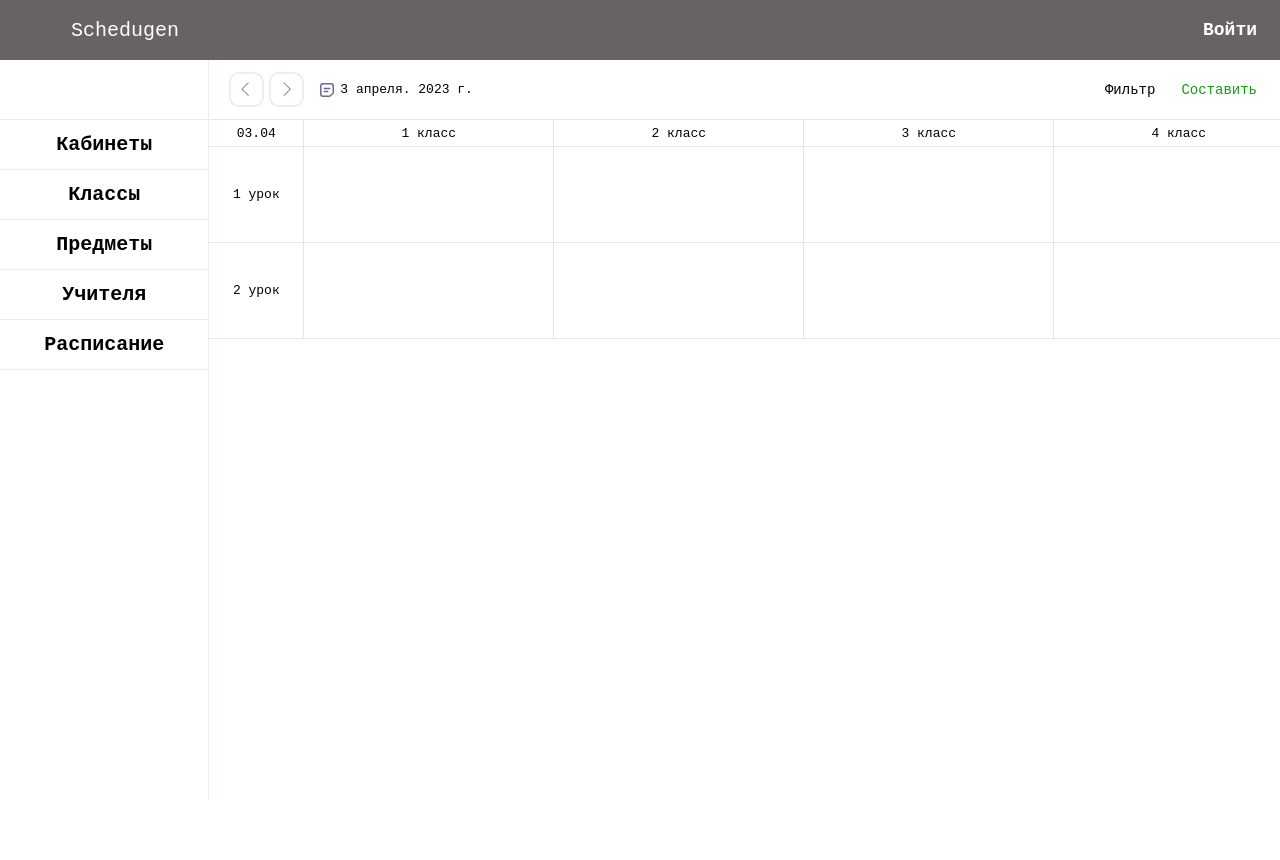
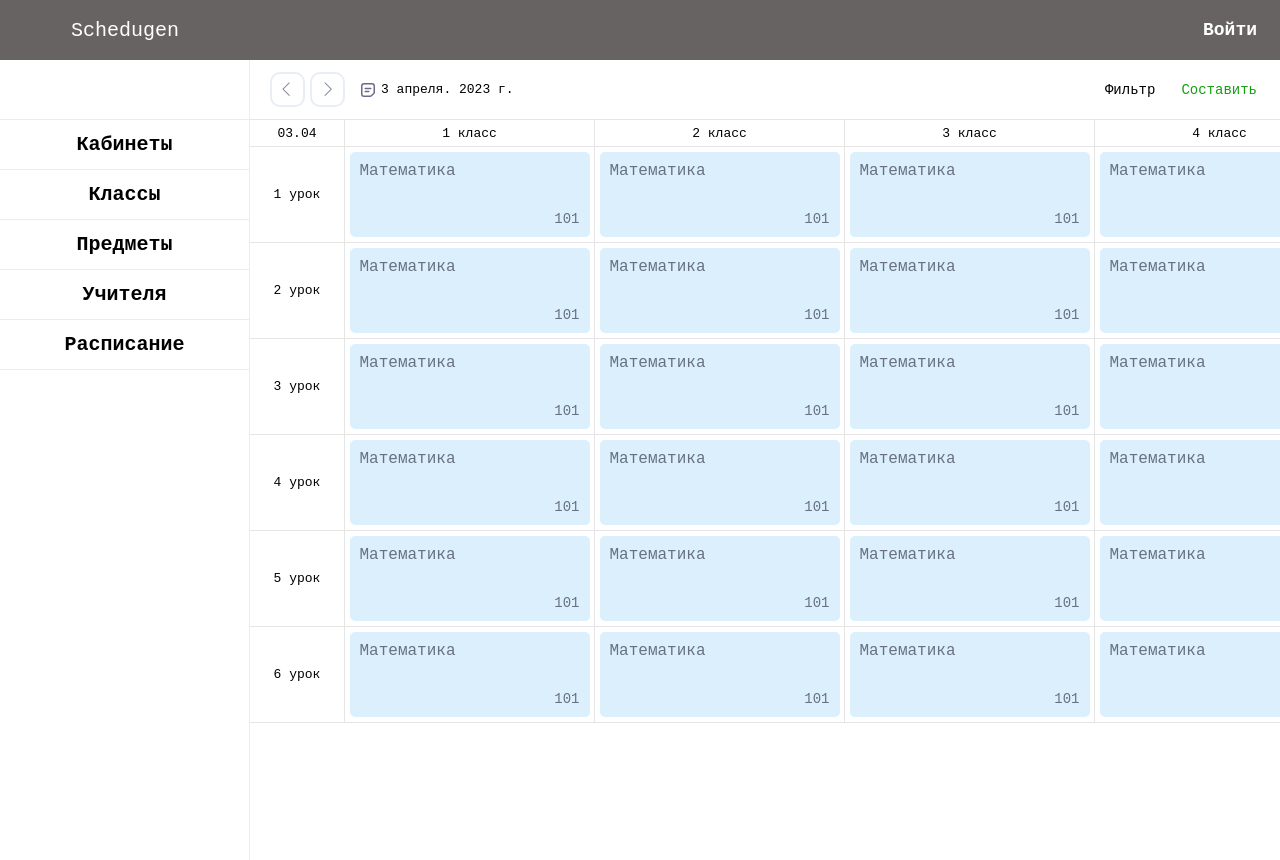
Before and after one commit to SayWas/SchedugenFront, a Vue app: page /schedule in a window 1280 px wide. Before the commit the page ends 800 px from the top, so only its background shows below. Built offline with nearby package versions, Linux system fonts and the light colour scheme.

Commit message:
Schedule styles are fixed

```diff
--- a/src/App.vue
+++ b/src/App.vue
@@ -14,9 +14,12 @@ import NavigationBar from "@/components/NavigationBar.vue";
 </template>
 
 <style scoped>
-.body{
+.body {
     display: flex;
+    /*display: grid;*/
+    /*grid-template-columns: 250px auto;*/
 }
+
 /*header {*/
 /*  line-height: 1.5;*/
 /*  max-height: 100vh;*/
--- a/src/components/NavigationBar.vue
+++ b/src/components/NavigationBar.vue
@@ -17,17 +17,11 @@ export default {
 
 <style scoped>
 .sidebar{
-    /* display: flex;
+    display: flex;
     position: sticky;
     top: 0;
     width: 250px;
     height: 100vh;
-    background-color: white;
-    border-right: solid 1px #E9EDF5;
-    flex-direction: column; */
-
-    display: flex;
-    width: 250px;
     background-color: white;
     border-right: solid 1px #E9EDF5;
     flex-direction: column;
--- a/src/components/Schedule.vue
+++ b/src/components/Schedule.vue
@@ -13,7 +13,7 @@
                 {{ lesson.id }} урок
             </div>
             <div v-for="cl in classes" :key="cl.id" class="schedule-field f-center">
-
+                <ScheduleLesson subject="Математика" cabinet="101" lesson-id="2"/>
             </div>
         </div>
     </div>
@@ -22,11 +22,16 @@
 <script>
 import CheckBoxIcon from "@/components/icons/CheckBoxIcon.vue";
 import CheckBoxCheckedIcon from "@/components/icons/CheckBoxCheckedIcon.vue";
+import ScheduleLesson from "@/components/ScheduleLesson.vue";
 
 export default {
     name: "Schedule",
-    components: {CheckBoxCheckedIcon, CheckBoxIcon},
+    components: {ScheduleLesson, CheckBoxCheckedIcon, CheckBoxIcon},
     props: {
+        subjects: {
+            type: Object,
+            required: true
+        },
         date: {
             type: String,
             required: true
@@ -45,8 +50,8 @@ export default {
 
 <style scoped>
 .table {
-    /*width: 85vw;*/
-    flex: 1;
+    display: grid;
+    grid-template-columns: repeat(1, 0);
     overflow-x: auto;
 }
 
@@ -80,10 +85,6 @@ export default {
     border-right: 1px solid #e5e5e5;
 }
 
-.table .number {
-    width: 30px;
-}
-
 .border-bottom {
     border-bottom: 1px solid #e5e5e5;
 }
--- /dev/null
+++ b/src/components/ScheduleLesson.vue
@@ -0,0 +1,53 @@
+<template>
+<div class="lesson">
+    <div class="lesson-subject">{{subject}}</div>
+    <div class="lesson-cabinet">{{cabinet}}</div>
+</div>
+</template>
+
+<script>
+export default {
+    name: "ScheduleLesson",
+    props: {
+        lessonId: {
+            type: Number,
+            required: true
+        },
+        subject: {
+            type: String,
+            required: true
+        },
+        cabinet: {
+            type: String,
+            required: true
+        }
+    }
+}
+</script>
+
+<style scoped>
+.lesson{
+    display: flex;
+    flex-direction: column;
+    justify-content: space-between;
+    width: 240px;
+    height: 85px;
+    background-color: #DBEFFD;
+    border-radius: 5px;
+}
+.lesson-subject{
+    align-self: start;
+    margin-left: 10px;
+    margin-top: 10px;
+    font-size: 16px;
+    font-weight: 500;
+    color: #687182;
+}
+.lesson-cabinet{
+    align-self: end;
+    margin-right: 10px;
+    margin-bottom: 10px;
+    font-size: 14px;
+    font-weight: normal;
+    color: #687182;}
+</style>
--- a/src/views/ClassesView.vue
+++ b/src/views/ClassesView.vue
@@ -124,11 +124,7 @@ export default {
 
 <style scoped>
 .page-content {
-    /* flex: 1; */
-    width: -webkit-fill-available;
-    height: calc(100vh - 60px);
-    max-height: calc(100vh - 60px);
-    overflow: auto;
+     flex: 1;
 }
 
 .f-center {
--- a/src/views/ScheduleView.vue
+++ b/src/views/ScheduleView.vue
@@ -1,7 +1,7 @@
 <template>
     <div class="page-content">
         <Toolbar :toggle-modal="addButtonClick" :delete-button-click="deleteButtonClick"/>
-        <Schedule :date="date" :classes="classes" :lessons="lessons"/>
+        <Schedule :date="date" :classes="classes" :lessons="lessons" subjects=""/>
     </div>
 </template>
 
@@ -70,6 +70,18 @@ export default {
                 },
                 {
                     id: 2
+                },
+                {
+                    id: 3
+                },
+                {
+                    id: 4
+                },
+                {
+                    id: 5
+                },
+                {
+                    id: 6
                 }
             ]
         }
@@ -79,10 +91,6 @@ export default {
 
 <style scoped>
 .page-content {
-    /* flex: 1; */
-    width: -webkit-fill-available;
-    height: calc(100vh - 60px);
-    max-height: calc(100vh - 60px);
-    overflow: auto;
+    flex: 1;
 }
 </style>
```
